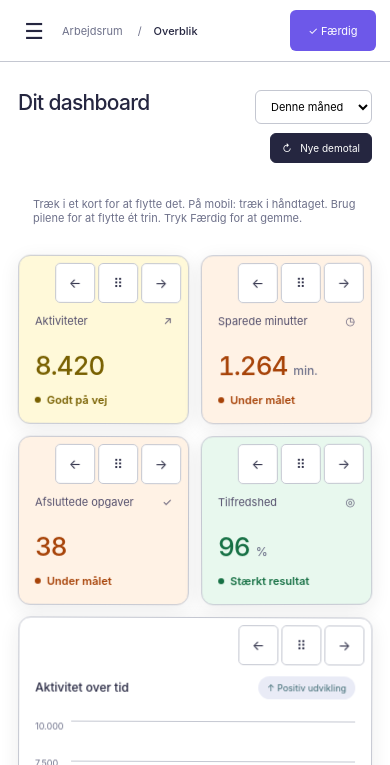
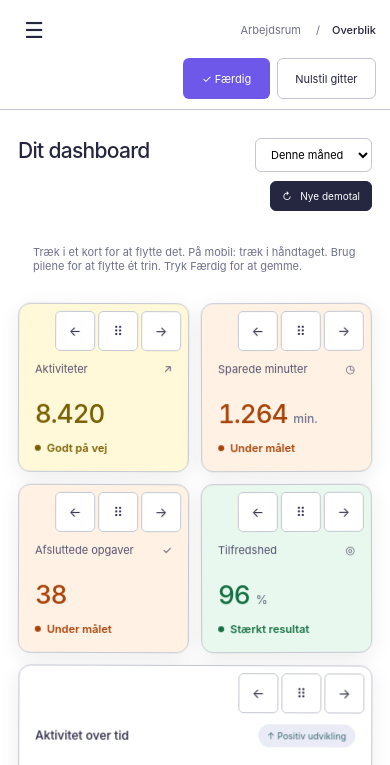
Before and after one commit to hari-dreko/dashhub-demo, a plain HTML site: page index.html in a window 390 px wide. Both pictures are taken after a click on the button "▦ Ret gitter". Shown: the top 765 px of the page. Drawn offline with Linux system fonts and the light colour scheme.

Commit message:
Tilføj nulstilling til standardgitter under redigering

```diff
--- a/index.html
+++ b/index.html
@@ -26,9 +26,11 @@ nav button,.bottom button{padding:calc(12px + .5em)}
 @media(max-width:760px){header{padding-inline:14px;gap:8px}.breadcrumb{font-size:11px}.hero .actions{max-width:170px}}
 
 #detail{padding:0;max-height:calc(100dvh - 32px);overflow:hidden;width:min(620px,calc(100vw - 32px))}#detail[open]{display:flex;flex-direction:column}#detail>.close{position:absolute;top:12px;right:12px;z-index:1}#detail>h2{padding:28px 64px 20px 24px;margin:0;flex-shrink:0;border-bottom:1px solid var(--line)}#detail-body{padding:20px 24px;overflow:auto;min-height:0;overscroll-behavior:contain;line-height:1.6}#detail .detail-actions{flex-shrink:0;padding:18px 24px;border-top:1px solid var(--line);display:flex;align-items:center;justify-content:space-between;gap:16px;background:var(--card)}#detail-demo-note{font-size:11px;color:var(--muted);max-width:190px}#detail-next{cursor:not-allowed;opacity:.65;white-space:normal}body:has(#detail[open]){overflow:hidden}@media(max-width:500px){#detail .detail-actions{align-items:stretch;flex-direction:column;gap:10px}#detail-demo-note{max-width:none}}
+
+#reset-grid[hidden]{display:none}@media(max-width:760px){body.editing header{height:auto;min-height:62px;flex-wrap:wrap;padding-block:10px}body.editing .header-right{flex-wrap:wrap;justify-content:flex-end}}
 </style></head><body>
 <aside><button class="mobile-close" aria-label="Luk menu">×</button><div class="brand">DASHHUB<small>BUSINESS WORKSPACE</small></div><div class="nav-label">DIT ARBEJDSRUM</div><nav aria-label="Primær navigation"><button class="active" data-view="overview"><span class="ico">⌂</span>Overblik</button><button data-view="projects"><span class="ico">▦</span>Projekter <span class="count">8</span></button><button data-view="reports"><span class="ico">▤</span>Rapporter</button><button data-view="automation"><span class="ico">◇</span>Automatisering</button></nav><div class="bottom"><div class="workspace"><span class="avatar">DB</span>Demo Company <span style="float:right;margin-top:7px">⌄</span></div><button id="settings"><span class="ico">⚙</span>Indstillinger</button><div class="side-foot">En skabelon. Mange muligheder.<br>Bygget til din virksomhed.</div></div></aside>
-<main><header><button class="menu-toggle" aria-label="Åbn menu">☰</button><div class="breadcrumb">Arbejdsrum <span style="padding:0 12px">/</span><b id="crumb">Overblik</b></div><div class="header-right"><button class="demo edit-grid" id="edit-grid" aria-pressed="false" aria-controls="overview">▦ &nbsp; Ret gitter</button><span><span class="avatar">HD</span>Haris Drekovic</span></div></header><div class="content"><section class="hero"><div><div class="eyebrow">DASHHUB BUSINESS</div><h1 id="heading">Dit overblik. Mere overskud.</h1><p id="intro">Saml tallene, følg projekterne, og få tid til det, der skaber værdi.</p></div><div class="actions"><select id="period" aria-label="Vælg periode"><option value="month">Denne måned</option><option value="week">Denne uge</option></select><button class="btn primary" id="refresh">↻ &nbsp; Nye demotal</button></div></section>
+<main><header><button class="menu-toggle" aria-label="Åbn menu">☰</button><div class="breadcrumb">Arbejdsrum <span style="padding:0 12px">/</span><b id="crumb">Overblik</b></div><div class="header-right"><button class="demo edit-grid" id="edit-grid" aria-pressed="false" aria-controls="overview">▦ &nbsp; Ret gitter</button><button class="demo edit-grid" id="reset-grid" type="button" aria-controls="overview" hidden>Nulstil gitter</button><span><span class="avatar">HD</span>Haris Drekovic</span></div></header><div class="content"><section class="hero"><div><div class="eyebrow">DASHHUB BUSINESS</div><h1 id="heading">Dit overblik. Mere overskud.</h1><p id="intro">Saml tallene, følg projekterne, og få tid til det, der skaber værdi.</p></div><div class="actions"><select id="period" aria-label="Vælg periode"><option value="month">Denne måned</option><option value="week">Denne uge</option></select><button class="btn primary" id="refresh">↻ &nbsp; Nye demotal</button></div></section>
 <p id="layout-note" role="status" hidden>Træk i et kort for at flytte det. På mobil: træk i håndtaget. Brug pilene for at flytte ét trin. Tryk Færdig for at gemme.</p><div class="view" id="overview"><div class="section-head"><h2>Forretningen lige nu</h2><span>Et øjebliksbillede med fiktive tal</span></div><div class="stats" id="stats"></div><div class="grid"><section class="card"><div class="card-title"><div><h2>Aktivitet over tid</h2><p>Små skridt. Synlige resultater.</p></div><span class="chip">↑ Positiv udvikling</span></div><div class="plot"><div class="axis"><span>10.000</span><span>7.500</span><span>5.000</span><span>2.500</span><span>0</span></div><div class="bars" id="bars"></div></div><div class="legend"><span><i></i>Valgt periode</span><span><i class="prev"></i>Forrige periode</span></div></section><section class="card"><div class="card-title"><div><h2>På vej mod målet</h2><p>Et fælles fokus for dit team</p></div><span class="ico">◎</span></div><div class="goal"><div class="ring"><div><span>76%</span><small>AF DEMOMÅLET</small></div></div><div><strong>Godt på vej</strong><p>I har nået 7.600 af 10.000 aktiviteter i denne demoperiode.</p></div></div><div class="goal-row"><span>Gennemført</span><strong>7.600</strong></div><div class="goal-row"><span>Tilbage til målet</span><strong>2.400</strong></div></section></div>
 <div class="section-head"><h2>Hvad vil du arbejde med?</h2><span>Start noget nyt, eller fortsæt hvor du slap</span></div><div class="tools"><article class="card tool" data-view="projects"><div class="tool-art"><div class="mini-page"><i></i><i></i><i></i><i></i></div><div class="mini-page" style="transform:rotate(7deg);margin-left:-18px"><i></i><i></i><i></i><i></i></div></div><div class="tool-copy"><strong>Projekter</strong><p>Fra idé til færdigt arbejde. Saml opgaverne ét sted.</p><span>Se dine projekter &nbsp; →</span></div></article><article class="card tool" data-view="reports"><div class="tool-art"><div class="mini-chart"><i style="height:23px"></i><i style="height:35px"></i><i style="height:29px"></i><i style="height:49px"></i><i style="height:58px"></i></div></div><div class="tool-copy"><strong>Rapporter</strong><p>Gør dine data overskuelige og nemme at dele.</p><span>Åbn rapporter &nbsp; →</span></div></article><article class="card tool" data-view="automation"><div class="tool-art"><div class="flow"><i>1</i><span>→</span><i>2</i><span>→</span><i>3</i></div></div><div class="tool-copy"><strong>Automatisering</strong><p>Lad de gentagne opgaver klare sig selv.</p><span>Udforsk arbejdsgange &nbsp; →</span></div></article></div>
 <div class="grid"><section class="card"><div class="card-title"><div><h2>Seneste projekter</h2><p>Det, der er i gang lige nu</p></div><button class="btn" data-view="projects">Se alle →</button></div><div id="recent"></div></section><section class="card"><div class="card-title"><div><h2>Seneste aktivitet</h2><p>Et kig ind i demoens arbejdsdag</p></div></div><div class="activity"><div class="activity-item"><i class="dot"></i><div>Månedsrapporten er klar<p>Rapporter · for 12 minutter siden</p></div></div><div class="activity-item"><i class="dot"></i><div>Produktbilleder er sendt til review<p>Projekter · for 38 minutter siden</p></div></div><div class="activity-item"><i class="dot"></i><div>En arbejdsgang har afsluttet 24 opgaver<p>Automatisering · for 2 timer siden</p></div></div></div></section></div></div>
@@ -77,7 +79,8 @@ function saveOrder(){try{localStorage.setItem('dashhub-order',JSON.stringify([..
 function moveTo(source,target){const nodes=[...board.children];if(nodes.indexOf(source)<nodes.indexOf(target))target.after(source);else target.before(source)}
 function moveStep(tile,step){const nodes=[...board.children],target=nodes[nodes.indexOf(tile)+step];if(target)moveTo(tile,target);tile.focus()}
 try{const saved=JSON.parse(localStorage.getItem('dashhub-order')||'[]');if(Array.isArray(saved)){const unique=new Set(saved);unique.forEach(id=>{const tile=tileNodes.find(t=>t.dataset.tile===id);if(tile)board.append(tile)})}}catch{}
-function setEditing(on){editing=on;document.body.classList.toggle('editing',on);$('#edit-grid').setAttribute('aria-pressed',String(on));$('#edit-grid').textContent=on?'✓  Færdig':'▦  Ret gitter';$('#layout-note').hidden=!on;tileNodes.forEach(t=>{t.draggable=on;t.setAttribute('aria-label',(on?'Flyt ':'Åbn ')+t.dataset.title)});if(!on){saveOrder();clearDrag()}}
+function setEditing(on){editing=on;$('#reset-grid').hidden=!on;if(on)$('#layout-note').textContent='Træk i et kort for at flytte det. På mobil: træk i håndtaget. Brug pilene for at flytte ét trin. Tryk Færdig for at gemme.';document.body.classList.toggle('editing',on);$('#edit-grid').setAttribute('aria-pressed',String(on));$('#edit-grid').textContent=on?'✓  Færdig':'▦  Ret gitter';$('#layout-note').hidden=!on;tileNodes.forEach(t=>{t.draggable=on;t.setAttribute('aria-label',(on?'Flyt ':'Åbn ')+t.dataset.title)});if(!on){saveOrder();clearDrag()}}
+$('#reset-grid').onclick=()=>{if(!editing)return;clearDrag();touchSource=null;board.append(...tileNodes);$('#layout-note').textContent='Standardgitteret er gendannet. Tryk Færdig for at gemme.'};
 $('#edit-grid').onclick=()=>{if(view!=='overview')navigate('overview');setEditing(!editing)};
 function openTile(tile){const id=tile.dataset.tile;if(id.startsWith('tool-')){navigate(id.slice(5));return}const copy=tile.cloneNode(true);copy.querySelectorAll('.tile-controls').forEach(x=>x.remove());copy.removeAttribute('id');copy.querySelectorAll('[id]').forEach(x=>x.removeAttribute('id'));copy.querySelectorAll('[data-project]').forEach(x=>x.removeAttribute('data-project'));show(tile.dataset.title,'<p>Detaljer for den valgte demoperiode. Alle tal er fiktive.</p><div data-performance="'+(tile.dataset.performance||'')+'">'+copy.innerHTML+'</div>')}
 // Capture card clicks before the legacy navigation handlers.
```
Also changed, not shown: 1 other file.
